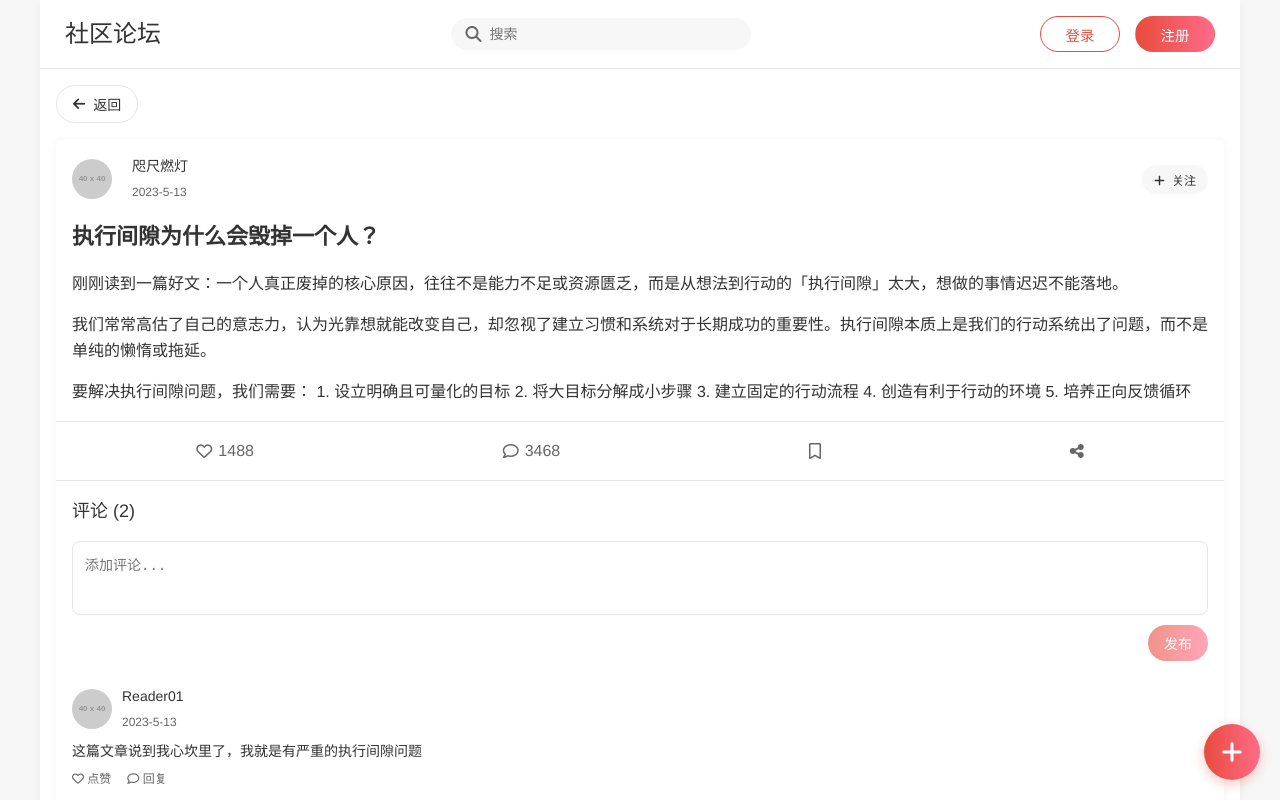
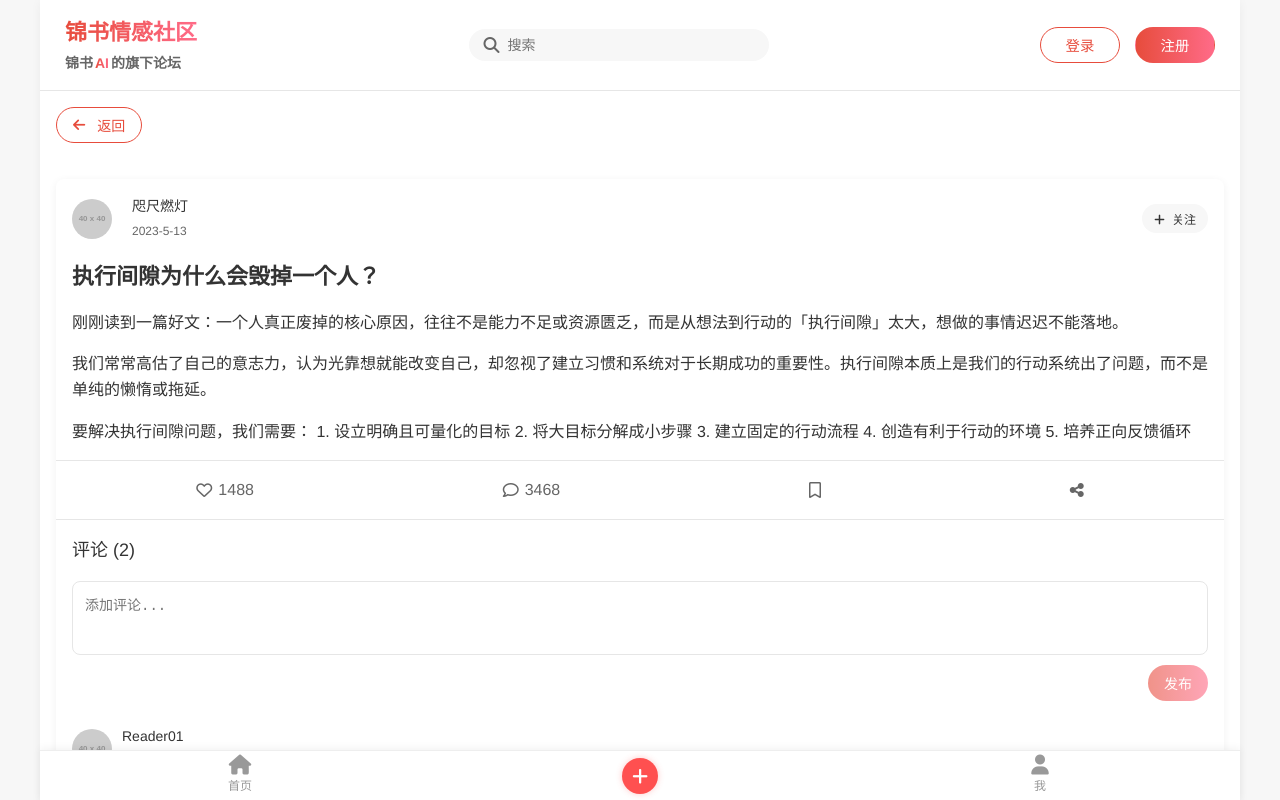
Before and after one commit to zhangsscc99/springboot_Community, a Vue app in the folder frontend/: page /post/1 in a window 1280 px wide. Shown: the top 800 px of the page. Built offline with nearby package versions, Linux system fonts and the light colour scheme.

Commit message:
layout css

```diff
--- a/frontend/src/App.vue
+++ b/frontend/src/App.vue
@@ -1,7 +1,14 @@
 <template>
   <div class="app-container">
     <header class="app-header">
-      <h1>社区论坛</h1>
+      <div class="logo">
+        <div class="main-title">锦书情感社区</div>
+        <div class="subtitle">
+          <span class="subtitle-text">锦书</span>
+          <span class="logo-ai">AI</span>
+          <span class="subtitle-text">的旗下论坛</span>
+        </div>
+      </div>
 
       <div class="search-box">
         <i class="fas fa-search search-icon"></i>
@@ -10,8 +17,8 @@
 
       <div class="user-controls">
         <div class="auth-buttons" v-if="!isLoggedIn">
-          <button class="btn">登录</button>
-          <button class="btn btn-primary">注册</button>
+          <button class="btn" @click="goToLogin">登录</button>
+          <button class="btn btn-primary" @click="goToRegister">注册</button>
         </div>
         <div v-else class="user-info">
           <span class="username">{{ username }}</span>
@@ -20,17 +27,22 @@
       </div>
     </header>
 
-    <router-view />
+    <div class="main-content">
+      <router-view />
+    </div>
 
-    <button class="create-post-btn" @click="openCreatePost">
-      <i class="fas fa-plus"></i>
-    </button>
+    <BottomTabBar />
   </div>
 </template>
 
 <script>
+import BottomTabBar from '@/components/BottomTabBar.vue';
+
 export default {
   name: 'App',
+  components: {
+    BottomTabBar
+  },
   data() {
     return {
       isLoggedIn: false,
@@ -42,14 +54,50 @@ export default {
       this.isLoggedIn = false;
       // Add real logout logic here
     },
-    openCreatePost() {
-      // Navigate to create post page
-      this.$router.push('/create-post');
+    goToLogin() {
+      this.$router.push('/login');
+    },
+    goToRegister() {
+      this.$router.push('/register');
     }
   }
 }
 </script>
 
-<style>
-/* Global styles are imported in main.js */
+<style scoped>
+.logo {
+  display: flex;
+  flex-direction: column;
+  font-weight: bold;
+}
+
+.main-title {
+  font-size: 22px;
+  background-image: linear-gradient(to right, var(--primary-gradient-start), var(--primary-gradient-end));
+  -webkit-background-clip: text;
+  -webkit-text-fill-color: transparent;
+  background-clip: text;
+  color: transparent;
+}
+
+.subtitle {
+  display: flex;
+  align-items: center;
+  font-size: 14px;
+  color: var(--light-text-color);
+  margin-top: 2px;
+}
+
+.subtitle-text {
+  color: var(--light-text-color);
+}
+
+.logo-ai {
+  background-image: linear-gradient(to right, var(--primary-gradient-start), var(--primary-gradient-end));
+  -webkit-background-clip: text;
+  -webkit-text-fill-color: transparent;
+  background-clip: text;
+  color: transparent;
+  margin: 0 2px;
+}
 </style>
--- a/frontend/src/assets/css/main.css
+++ b/frontend/src/assets/css/main.css
@@ -37,6 +37,7 @@ body {
   margin: 0 auto;
   background-color: var(--background-color);
   box-shadow: 0 2px 10px rgba(0, 0, 0, 0.05);
+  position: relative;
 }
 
 /* App header */
@@ -149,6 +150,12 @@ body {
   color: white;
 }
 
+/* Main content area */
+.main-content {
+  flex: 1;
+  padding-bottom: 60px; /* To accommodate the bottom tab bar */
+}
+
 /* Post cards */
 .post-list {
   display: flex;
@@ -175,13 +182,6 @@ body {
   display: flex;
   align-items: center;
   gap: 10px;
-}
-
-.user-avatar {
-  width: 40px;
-  height: 40px;
-  border-radius: 50%;
-  object-fit: cover;
 }
 
 .post-user-info {
@@ -266,30 +266,101 @@ body {
   font-size: 14px;
 }
 
-/* Create post button */
-.create-post-btn {
+/* Bottom tab bar */
+.bottom-tab-bar {
   position: fixed;
-  bottom: 20px;
-  right: 20px;
-  width: 56px;
-  height: 56px;
+  bottom: 0;
+  left: 0;
+  right: 0;
+  height: 50px;
+  display: flex;
+  justify-content: space-around;
+  align-items: center;
+  background-color: white;
+  border-top: 1px solid #eee;
+  z-index: 100;
+  box-shadow: 0 -2px 8px rgba(0, 0, 0, 0.05);
+  max-width: 1200px;
+  margin: 0 auto;
+}
+
+.tab-item {
+  display: flex;
+  flex-direction: column;
+  align-items: center;
+  justify-content: center;
+  flex: 1;
+  color: #999;
+  text-decoration: none;
+  padding: 6px 0;
+  transition: color 0.2s;
+}
+
+.tab-item.active {
+  color: #ff5050;
+}
+
+.tab-item i {
+  font-size: 20px;
+  margin-bottom: 2px;
+}
+
+.tab-item span {
+  font-size: 12px;
+}
+
+.create-button {
+  display: flex;
+  justify-content: center;
+  align-items: center;
+  position: relative;
+}
+
+.create-button-circle {
+  width: 36px;
+  height: 36px;
   border-radius: 50%;
-  background-image: linear-gradient(to right, var(--primary-gradient-start), var(--primary-gradient-end));
-  color: white;
+  background-color: #ff5050;
   display: flex;
   align-items: center;
   justify-content: center;
-  box-shadow: 0 4px 12px rgba(231, 76, 60, 0.3);
+  color: white;
+  box-shadow: 0 0 6px rgba(255, 80, 80, 0.3);
   cursor: pointer;
-  border: none;
-  font-size: 24px;
-  z-index: 10;
   transition: transform 0.2s, box-shadow 0.2s;
 }
 
-.create-post-btn:hover {
+.create-button-circle:hover {
   transform: translateY(-3px);
-  box-shadow: 0 6px 16px rgba(231, 76, 60, 0.4);
+  box-shadow: 0 4px 12px rgba(255, 80, 80, 0.4);
+}
+
+.create-button-circle i {
+  font-size: 18px;
+  margin: 0;
+}
+
+/* Loading and error states */
+.loading-indicator,
+.error-message {
+  display: flex;
+  flex-direction: column;
+  align-items: center;
+  justify-content: center;
+  padding: 50px 0;
+  color: var(--light-text-color);
+  font-size: 16px;
+  text-align: center;
+}
+
+.loading-indicator i,
+.error-message i {
+  font-size: 32px;
+  margin-bottom: 15px;
+}
+
+.error-message {
+  color: var(--error-color);
 }
 
 /* Responsive adjustments */
@@ -305,6 +376,10 @@ body {
   .nav-tab {
     padding: 12px 16px;
     font-size: 14px;
+  }
+
+  .bottom-tab-bar {
+    max-width: 100%;
   }
 }
 
--- /dev/null
+++ b/frontend/src/components/BottomTabBar.vue
@@ -0,0 +1,48 @@
+<template>
+  <div class="bottom-tab-bar">
+    <router-link to="/" class="tab-item" active-class="active">
+      <i class="fas fa-home"></i>
+      <span>首页</span>
+    </router-link>
+
+    <div class="tab-item create-button">
+      <div class="create-button-circle" @click="openCreatePost">
+        <i class="fas fa-plus"></i>
+      </div>
+    </div>
+
+    <router-link :to="profileLink" class="tab-item" active-class="active">
+      <i class="fas fa-user"></i>
+      <span>我</span>
+    </router-link>
+  </div>
+</template>
+
+<script>
+export default {
+  name: 'BottomTabBar',
+  computed: {
+    profileLink() {
+      // 用户已登录，前往用户资料页，否则前往登录页
+      return this.$store.getters.isAuthenticated
+        ? `/profile/${this.$store.getters.currentUser?.id || '123'}`
+        : '/login';
+    }
+  },
+  methods: {
+    openCreatePost() {
+      // 如果用户未登录，先引导至登录页
+      if (!this.$store.getters.isAuthenticated) {
+        this.$router.push('/login');
+        return;
+      }
+
+      this.$router.push('/create-post');
+    }
+  }
+}
+</script>
+
+<style scoped>
+/* 样式已移至全局CSS文件(main.css) */
+</style>
--- a/frontend/src/views/PostDetailView.vue
+++ b/frontend/src/views/PostDetailView.vue
@@ -160,15 +160,27 @@ export default {
 }
 
 .back-button {
-  display: flex;
+  display: inline-flex;
   align-items: center;
-  padding: 8px 16px;
-  background: none;
-  border: 1px solid var(--border-color);
+  justify-content: center;
+  min-width: 80px;
+  height: 36px;
+  padding: 0 16px;
+  gap: 4px;
+  border: 1px solid var(--primary-color);
   border-radius: 20px;
-  color: var(--text-color);
   font-size: 14px;
   cursor: pointer;
+  background-color: white;
+  margin-bottom: 20px;
+  color: var(--primary-color);
+  transition: all 0.2s ease;
+}
+
+.back-button:hover {
+  background-image: linear-gradient(to right, var(--primary-gradient-start), var(--primary-gradient-end));
+  border-color: transparent;
+  color: white;
 }
 
 .back-button i {
```
